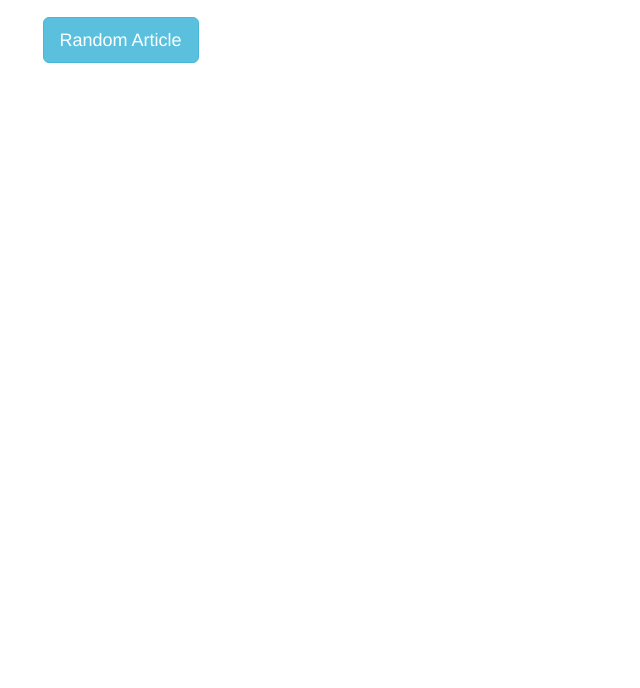
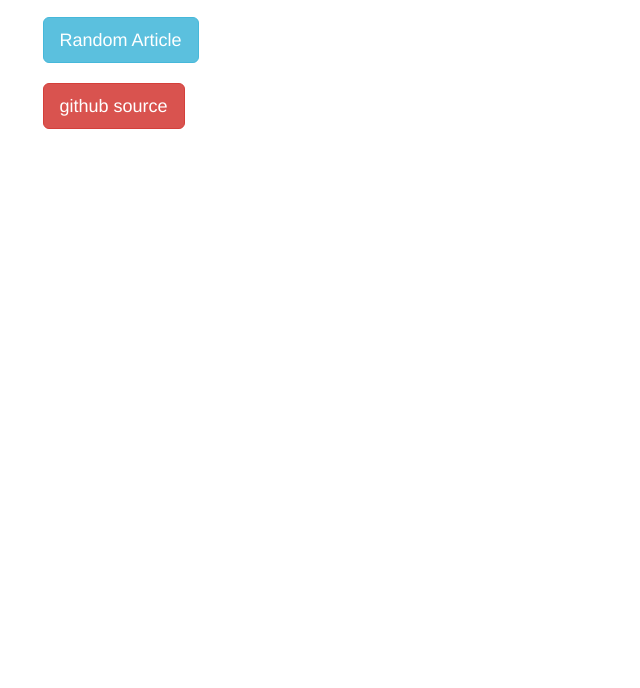
Before and after one commit to Daniel-FreeCodeCamp/005-wikipedia-viewer, a plain HTML site: page index.html in a window 1280 px wide. Shown: the part 112-800 px from the top of the page, without its empty margins (320-960 px from the left). Drawn offline with nearby package versions, Linux system fonts and the light colour scheme.

Commit message:
git source button

```diff
--- a/index.html
+++ b/index.html
@@ -31,6 +31,10 @@
           <button class="btn btn-info btn-lg" id="btnRandom">
             Random Article
           </button>
+          <br /><br />
+          <button type="button" class="btn btn-danger btn-lg">
+            <a href="https://github.com/Daniel-FreeCodeCamp/005-wikipedia-viewer" style="color:#fff"> github source </a>
+          </button>
         </div>
         <div class="col-md-3"> &nbsp; </div>
       </div>
```
